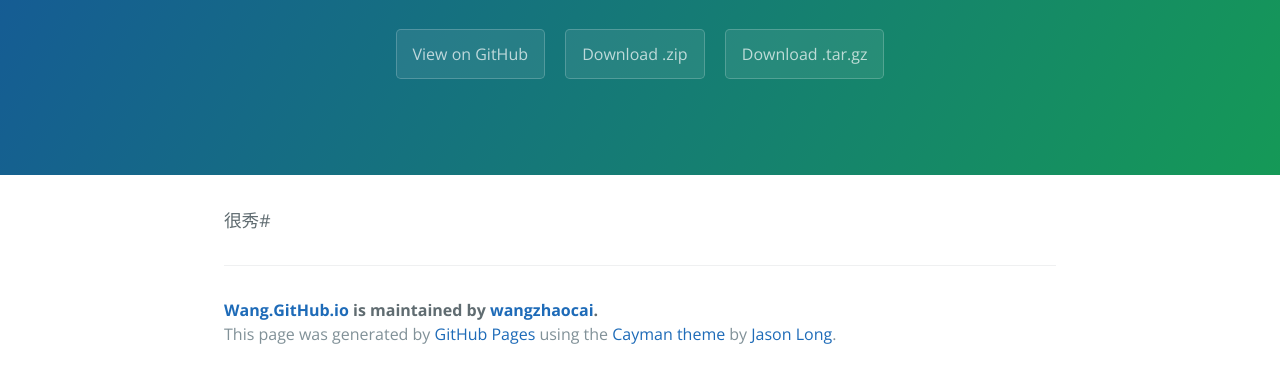
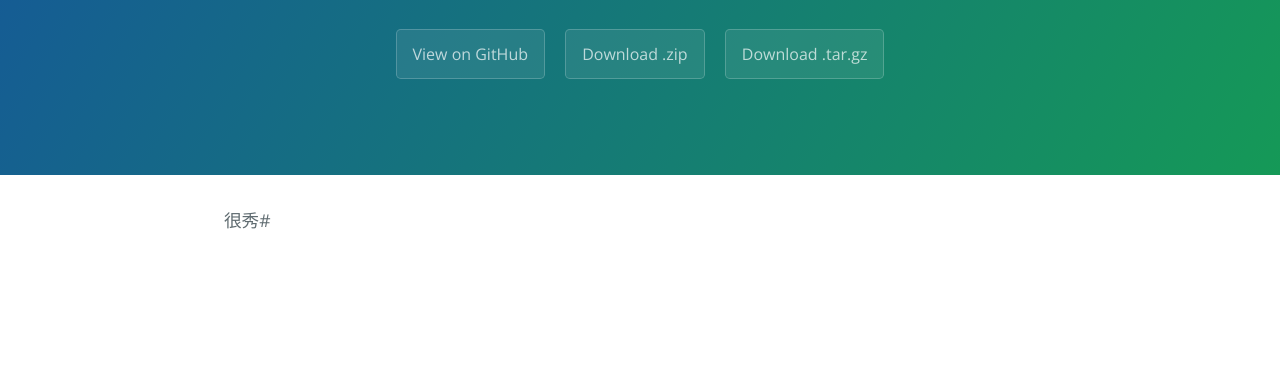
Before and after one commit to wangzhaocai/wang.github.io, a plain HTML site: page index.html in a window 1280 px wide. Shown: the part 208-590 px from the top of the page. Drawn offline with nearby package versions, Linux system fonts and the light colour scheme.

Commit message:
Update index.html

```diff
--- a/index.html
+++ b/index.html
@@ -21,11 +21,7 @@
     <section class="main-content">
       <p>很秀#</p>
 
-      <footer class="site-footer">
-        <span class="site-footer-owner"><a href="https://github.com/wangzhaocai/wang.github.io">Wang.GitHub.io</a> is maintained by <a href="https://github.com/wangzhaocai">wangzhaocai</a>.</span>
 
-        <span class="site-footer-credits">This page was generated by <a href="https://pages.github.com">GitHub Pages</a> using the <a href="https://github.com/jasonlong/cayman-theme">Cayman theme</a> by <a href="https://twitter.com/jasonlong">Jason Long</a>.</span>
-      </footer>
 
     </section>
 
```
